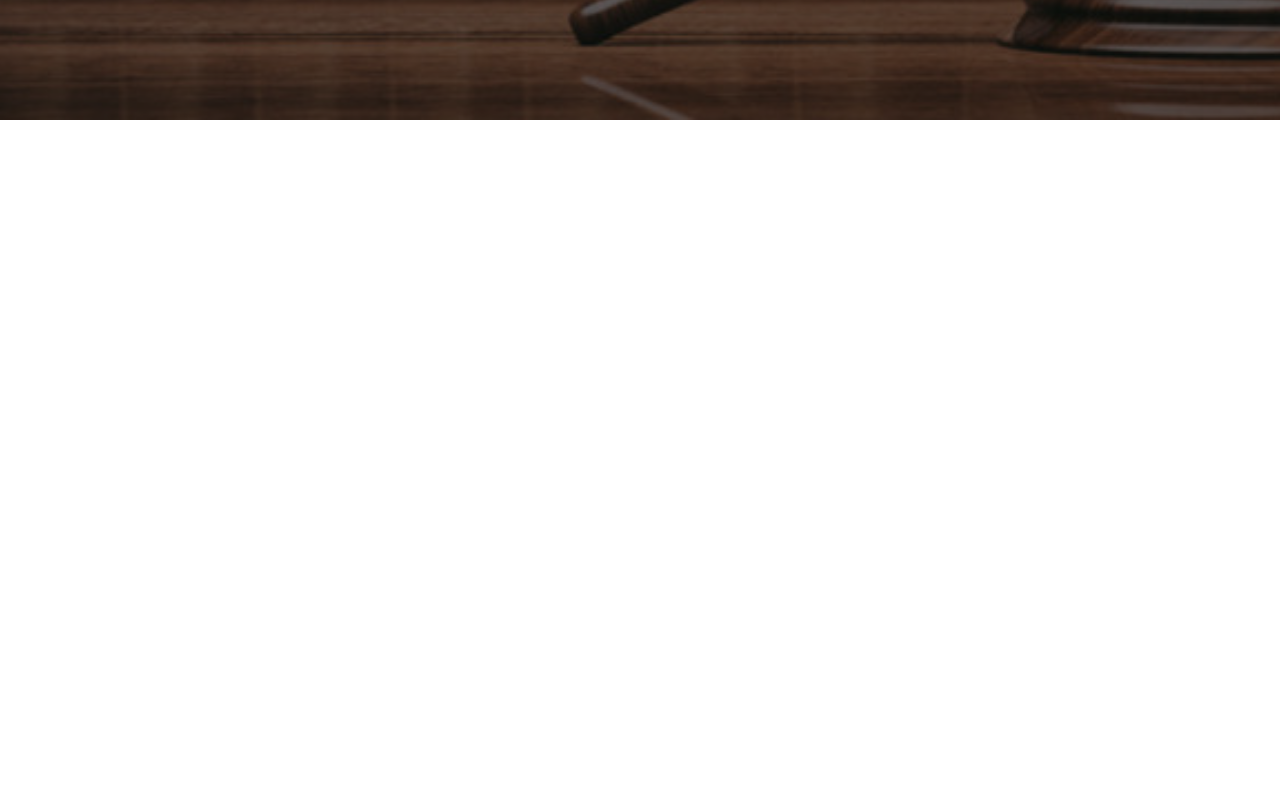
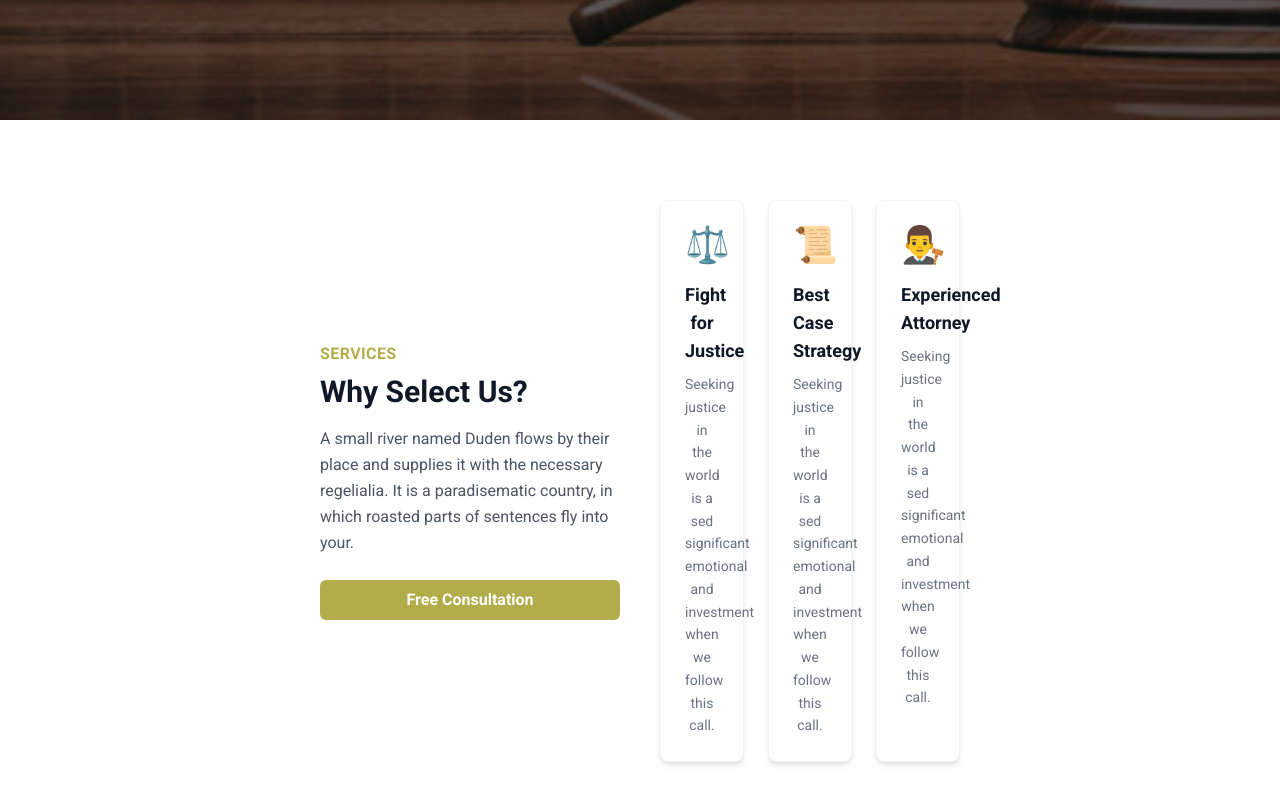
Before and after one commit to aunirudrad/legal-hub, a React (Vite) app: page / in a window 1280 px wide. Shown: the part 680-1484 px from the top of the page. Before the commit the page ends 800 px from the top, so only its background shows below. Built offline with nearby package versions, Linux system fonts and the light colour scheme.

Commit message:
selected section added

```diff
--- /dev/null
+++ b/src/components/WhySelectedUs.jsx
@@ -0,0 +1,61 @@
+import React from 'react'
+
+
+export default function WhySelectUs() {
+    const cards = [
+        {
+            icon: '⚖️',
+            title: 'Fight for Justice',
+            desc: 'Seeking justice in the world is a sed significant emotional and investment when we follow this call.',
+        },
+        {
+            icon: '📜',
+            title: 'Best Case Strategy',
+            desc: 'Seeking justice in the world is a sed significant emotional and investment when we follow this call.',
+        },
+        {
+            icon: '👨‍⚖️',
+            title: 'Experienced Attorney',
+            desc: 'Seeking justice in the world is a sed significant emotional and investment when we follow this call.',
+        },
+    ]
+
+
+    return (
+        <section className="relative py-20 bg-white overflow-hidden">
+            {/* Decorative olive bar behind section */}
+            <div className="absolute top-0 left-0 w-full h-24 bg-[#b2ad4a] -z-10" />
+
+
+            {/* Section container with responsive margins */}
+            <div className="px-6 md:px-16 lg:px-[320px] grid md:grid-cols-2 gap-10">
+                {/* ---------------- LEFT SECTION ---------------- */}
+                <div className="flex flex-col justify-center">
+                    <h5 className="text-[#b2ad4a] font-semibold mb-2 uppercase tracking-wide">Services</h5>
+                    <h2 className="text-3xl font-bold mb-4 text-gray-900">Why Select Us?</h2>
+                    <p className="text-gray-600 mb-6 leading-relaxed max-w-xl">
+                        A small river named Duden flows by their place and supplies it with the necessary regelialia. It is a paradisematic country, in which roasted parts of sentences fly into your.
+                    </p>
+                    <button className="bg-[#b2ad4a] text-white font-semibold px-5 py-2 rounded-md hover:bg-[#9b9640] transition">
+                        Free Consultation
+                    </button>
+                </div>
+
+
+                {/* ---------------- RIGHT SECTION ---------------- */}
+                <div className="grid sm:grid-cols-2 lg:grid-cols-3 md:col-span-1 gap-6">
+                    {cards.map((card, index) => (
+                        <div
+                            key={index}
+                            className="bg-white rounded-lg shadow-md hover:shadow-xl transition border border-gray-100 p-6 text-center"
+                        >
+                            <div className="text-4xl mb-4 text-[#b2ad4a]">{card.icon}</div>
+                            <h3 className="font-semibold text-lg mb-2 text-gray-900">{card.title}</h3>
+                            <p className="text-gray-500 text-sm leading-relaxed">{card.desc}</p>
+                        </div>
+                    ))}
+                </div>
+            </div>
+        </section>
+    )
+}
--- a/src/pages/Home.jsx
+++ b/src/pages/Home.jsx
@@ -1,12 +1,14 @@
 import React from "react";
 import Navbar from "../components/Navbar";
 import HeroSection from "../components/HeroSection";
+import WhySelectUs from "../components/WhySelectedUs";
 
 const Home = () => {
     return (
         <div>
             <Navbar />
             <HeroSection />
+            <WhySelectUs></WhySelectUs>
         </div>
     );
 };
```
Also changed, not shown: 1 other file (tests, documents, lock files or other folders).
